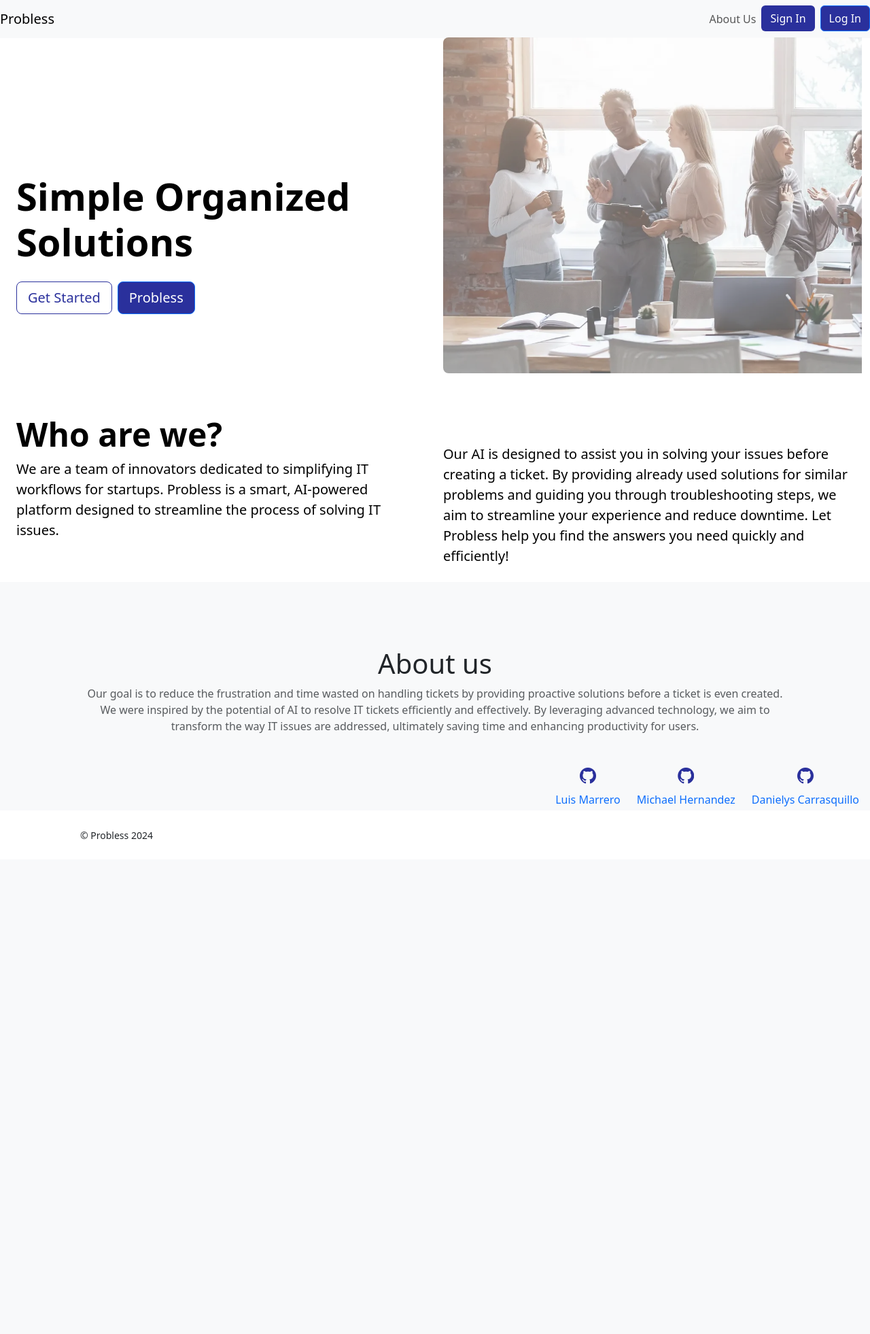
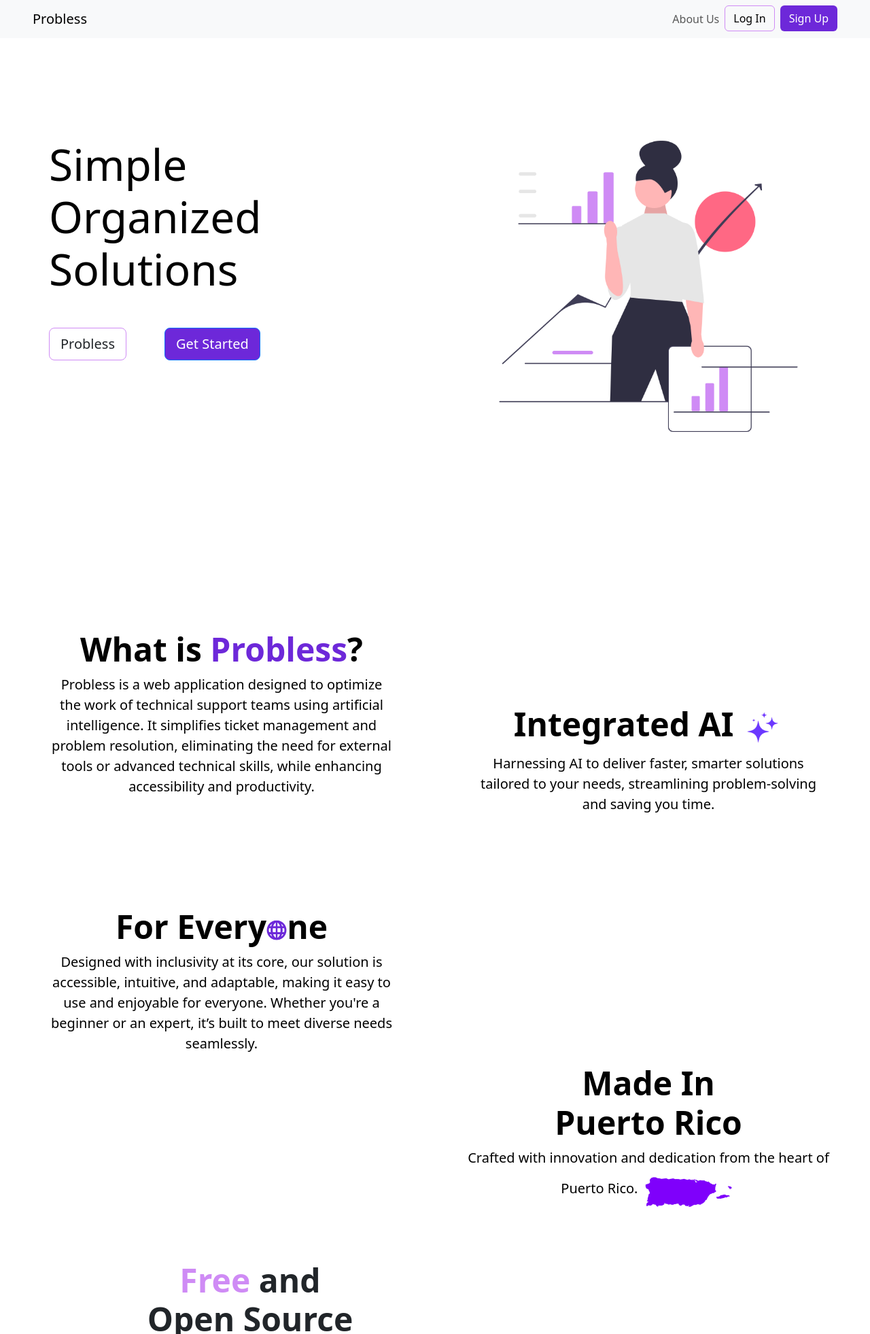
Before and after one commit to luismarrer/Probless-project, a Django app: page / in a window 1280 px wide. Shown: the top 1962 px of the page at 68% size. Before the commit the page ends 1234 px from the top, so only its background shows below. Run offline with Django 5.2, Linux system fonts and the light colour scheme; some libraries are stand-ins or nearby versions.

Commit message:
Replace old landing page styles with new CSS; remove deprecated styles and add updated button and layout designs

```diff
--- /dev/null
+++ b/probless/core/static/land-page.css
@@ -0,0 +1,64 @@
+body,
+html {
+    overflow-x: hidden;
+}
+
+.sign-up-btn {
+    background-color: #6D28D9
+}
+
+.log-in-btn {
+    background: none;
+    border-color: #CF8BF5;
+}
+
+.app-btn {
+    background: none;
+    border-color: #CF8BF5;
+}
+
+.start-btn {
+    background: #6D28D9
+}
+
+.purple-prob {
+    color: #6D28D9;
+}
+
+.sparkle {
+    width: 10%;
+    height: 10%;
+}
+
+.everyone {
+    width: 5%;
+    height: 5%;
+}
+
+.zig-zag-1 {
+    height: 300px;
+}
+
+.zig-zag-2 {
+    height: 250px;
+}
+
+.zig-zag-3 {
+    height: 150px;
+}
+
+.lillac-free {
+    color: #CF8BF5
+}
+
+.about-us {
+    color: #6D28D9;
+
+}
+
+
+
+
+#aboutMessage {
+    margin-top: 100px;
+}
--- a/probless/core/static/style-land-page.css
+++ /dev/null
@@ -1,15 +0,0 @@
-
-.img-fluid {
-    max-width: 1000px;
-    height: auto;
-    opacity: 0.7;
-    border-radius: 100px;
-    }
-
-.display-6 {
-    font-size: 1.5rem;
-    background-color: #2a309c;
-    background-clip: text;
-    -webkit-background-clip: text;
-    -webkit-text-fill-color: transparent;
-    }
--- a/probless/core/templates/home.html
+++ b/probless/core/templates/home.html
@@ -1,21 +1,27 @@
 {% load static %}
 <!DOCTYPE html>
 <html lang="en">
+
 <head>
   <meta charset="UTF-8" />
   <meta name="viewport" content="width=device-width, initial-scale=1.0" />
   <title>Probless</title>
   <!-- Bootstrap CSS -->
   <link href="https://cdn.jsdelivr.net/npm/bootstrap@5.3.0/dist/css/bootstrap.min.css" rel="stylesheet" />
-    <link href="https://cdnjs.cloudflare.com/ajax/libs/bootstrap-icons/1.10.0/font/bootstrap-icons.min.css" rel="stylesheet" />
-    <link href="{% static 'style-land-page.css' %}" rel="stylesheet" />
+  <link href="https://cdnjs.cloudflare.com/ajax/libs/bootstrap-icons/1.10.0/font/bootstrap-icons.min.css"
+    rel="stylesheet" />
+    <link href="{% static 'land-page.css' %}" rel="stylesheet">
 </head>
 
+
+
+
 <body class="d-flex flex-column min-vh-100">
-    <!-- Navigation Bar -->
+  <div id="home"></div>
   <nav class="navbar navbar-expand-lg navbar-light bg-light">
-        <a class="navbar-brand" href="#">Probless</a>
-        <button class="navbar-toggler" type="button" data-bs-toggle="collapse" data-bs-target="#navbarNavDropdown" aria-controls="navbarNavDropdown" aria-expanded="false" aria-label="Toggle navigation">
+    <a class="navbar-brand ms-5" href="#">Probless</a>
+    <button class="navbar-toggler" type="button" data-bs-toggle="collapse" data-bs-target="#navbarNavDropdown"
+      aria-controls="navbarNavDropdown" aria-expanded="false" aria-label="Toggle navigation">
       <span class="navbar-toggler-icon"></span>
     </button>
     <div class="collapse navbar-collapse" id="navbarNavDropdown">
@@ -25,71 +31,141 @@
         </li>
         <li class="nav-item">
           <div class="d-flex gap-2">
-                        <a href="{% url 'signup_owner' %}" class="btn button-primary text-white" style="background: #2a309c">Sign In</a>
-                        <a href="{% url 'login' %}" class="btn btn-primary text-white" style="background: #2a309c">Log In</a>
+            <a href="{% url 'login' %}" class="btn btn-primary text-black log-in-btn">Log In</a>
+            <a href="{% url 'signup_owner' %}" class="btn button-primary text-white sign-up-btn me-5">Sign
+              Up</a>
           </div>
         </li>
       </ul>
     </div>
   </nav>
 
-    <!-- Main Content -->
-    <div class="container-fluid d-flex justify-content-center align-items-center vh-100 text-black">
+
+  <div class="container-fluid d-flex justify-content-center align-items-center text-black" >
     <div class="row w-100">
-            <div class="col-md-6 text-start">
-                <div id="aboutMessage" class="about-message text-black" style="opacity: 0; transition: opacity 2s ease-in;">
-                    <div style="height: 200px;"></div>
-                    <h1 class="display-4 fw-bold">Simple Organized Solutions</h1>
-                    <div class="d-flex gap-2 mt-4">
-                        <a href="{% url 'signup_owner' %}" class="btn btn-lg" style="background: none; border-color: #2a309c; color: #2a309c">Get Started</a>
-                        <a href="https://github.com/luismarrer/Probless-project/tree/main" class="btn btn-lg btn-primary text-white" style="background: #2a309c">Probless</a>
+      <div class="col-md-6">
+        <div id="aboutMessage" class="about-message text-start">
+          <h1 class="display-3 text-black pt-5 mx-5">
+            Simple Organized Solutions
+          </h1>
+
+          <span> </span>
+          <div class="d-flex gap-2 mt-5">
+            <a href="https://github.com/luismarrer/Probless-project/tree/main"
+              class="btn btn-lg fs-5 p-auto me-5 button-primary ms-5 app-btn">Probless</a>
+            <a href="{% url 'signup_owner' %}" class="btn btn-lg btn-primary text-white start-btn">Get
+              Started</a>
           </div>
         </div>
-                <div style="height: 100px;"></div>
-                <h2 class="display-5 fw-bolder mt-5">Who are we?</h2>
-                <p class="lead fw-light mb-4">
-                    We are a team of innovators dedicated to simplifying IT workflows for startups. Probless is a smart, AI-powered platform designed to streamline the process of solving IT issues.
+        <div class="zig-zag-1"></div>
+        <h2 class="display-5 fw-bolder mt-5 pt-5 text-center">What is <span class="purple-prob">Probless</span>?</h2>
+        <p class="lead fw-light mb-4 text-center mx-5">
+          Probless is a web application designed to optimize the work of technical support teams using artificial
+          intelligence. It simplifies ticket management and problem resolution, eliminating the need for external tools
+          or advanced technical skills, while enhancing accessibility and productivity.
         </p>
       </div>
-            <div class="col-md-6 image-container overflow-hidden">  <!-- Added overflow-hidden class -->
-                <img src="{% static 'landpage.jpg' %}" alt="Descriptive Alt Text" class="img-fluid rounded-3 opacity-70" style="max-height: 100%; object-fit: cover;" />
-                <div class="my-4"></div>
-                <div style="height: 80px;"></div>
-                <p class="lead fw-light mb-4">
-                    Our AI is designed to assist you in solving your issues before creating a ticket. By providing already used solutions for similar problems and guiding you through troubleshooting steps, we aim to streamline your experience and reduce downtime. Let Probless help you find the answers you need quickly and efficiently!
+
+
+      <div class="col-md-6 mt-5 pt-5">
+        <img src="{% static 'landpage.png' %}" class="img-fluid" />
+
+
+        <div class="zig-zag-2"></div>
+
+
+        <h2 class="display-5 fw-bolder mt-5 pt-5 text-center">Integrated AI <img src="{% static 'sparkle.png' %}" class="sparkle"></h2>
+        <p class="lead fw-light mb-4 text-center mx-5">
+          Harnessing AI to deliver faster, smarter solutions tailored to your needs, streamlining problem-solving and
+          saving you time.
         </p>
       </div>
+
+      <div class="col-md-6 mt-2 pt-2">
+
+        <h2 class="display-5 fw-bolder mt-5 pt-5 text-center">For Every<img src="{% static 'letter-o.png' %}" class="everyone">ne</h2>
+        <p class="lead fw-light mb-4 text-center mx-5">
+          Designed with inclusivity at its core, our solution is accessible, intuitive, and adaptable, making it easy to
+          use and enjoyable for everyone. Whether you're a beginner or an expert, it’s built to meet diverse needs
+          seamlessly.
+        </p>
+      </div>
+
+      <div class="col-md-6 mt-5 pt-5 mx-auto">
+        <div class="zig-zag-3"></div>
+
+        <h2 class="display-5 fw-bolder mt-5 pt-5 text-center mx-2">Made In <br> Puerto Rico</h2>
+        <p class="lead fw-light mb-4 text-center mx-4">
+          Crafted with innovation and dedication from the heart of Puerto Rico.
+          <img src="{% static 'puertorro.png' %}" class="w-25">
+        </p>
+      </div>
+
+
     </div>
   </div>
 
-    <!-- About Section -->
+  <div class="col-md-6 mt-2 pt-2 mx-5">
+
+    <h2 class="display-5 fw-bolder mt-3 pt-3 text-center"><span class="lillac-free">Free</span> and <br> Open Source
+    </h2>
+    <p class="lead fw-light mb-4 text-center mx-5 mb-5 pb-5">
+      Designed with inclusivity at its core, our solution is accessible, intuitive, and adaptable, making it easy to
+      use and enjoyable for everyone. Whether you're a beginner or an expert, it’s built to meet diverse needs
+      seamlessly.
+    </p>
+  </div>
+
+  <!--div class="col-md-6 offset-md-6 mt-4 pt-4 pe-5 pb-5">
+    <div class="row">
+      <div class="col text-end">
+        <img
+          src="https://media1.giphy.com/media/cmNXhHqqK5HhTHUK4g/giphy.gif?cid=6c09b952b95jrynfqdk3o5733h517atq3t2zd6wced5qc5ni&ep=v1_gifs_search&rid=giphy.gif&ct=g"
+          class="img-fluid rounded-5">
+      </div>
+    </div>
+  </div-->
+
   <section class="bg-light py-5 position-relative" id="about">
-        <div class="container px-5">
+
     <div class="row gx-5 justify-content-center">
       <div class="col-xxl-8 text-center my-5">
-                    <h1>About us</h1>
-                    <p class="text-muted">
-                        Our goal is to reduce the frustration and time wasted on handling tickets by providing proactive solutions before a ticket is even created. We were inspired by the potential of AI to resolve IT tickets efficiently and effectively. By leveraging advanced technology, we aim to transform the way IT issues are addressed, ultimately saving time and enhancing productivity for users.
+        <h1 class="fw-bold about-us">About us</h1>
+        <p>
+          Probless was inspired by the need to make support more efficient across all teams. We saw how time-consuming
+          and repetitive tasks could slow down work, which led us to create a solution that empowers teams to work
+          smarter. With AI-driven suggestions before a ticket is even submitted, Probless offers simple, organized
+          solutions to help small teams and startups streamline support, saving time and allowing them to focus on what
+          truly matters.
         </p>
       </div>
     </div>
     <!-- GitHub links positioned to the top-right corner -->
-            <div class="d-flex gap-4 position-absolute top-0 end-0 p-3" style="margin-top: 255px">
+    <div class="d-flex gap-4 justify-content-center">
       <div class="text-center">
         <a href="https://github.com/luismarrer" class="text-decoration-none">
-                        <i class="bi bi-github display-6"></i>
+          <i class="bi bi-github fs-2 text-black"></i>
+          <a href="https://www.linkedin.com/in/luis-marr/">
+            <i class="bi bi-linkedin fs-3"></i>
+          </a>
           <p class="mt-2">Luis Marrero</p>
         </a>
       </div>
       <div class="text-center">
         <a href="https://github.com/MikeHe2" class="text-decoration-none">
-                        <i class="bi bi-github display-6"></i>
+          <i class="bi bi-github fs-2 text-black"></i>
+          <a href="https://www.linkedin.com/in/michael-hern%C3%A1ndez-hern%C3%A1ndez-38a79a1a3/">
+            <i class="bi bi-linkedin fs-3"></i>
+          </a>
           <p class="mt-2">Michael Hernandez</p>
         </a>
       </div>
       <div class="text-center">
         <a href="https://github.com/nellyretto" class="text-decoration-none">
-                        <i class="bi bi-github display-6"></i>
+          <i class="bi bi-github fs-2 text-black"></i>
+          <a href="https://www.linkedin.com/in/danielys-carrasquillo-sierra-8548b028b/">
+            <i class="bi-linkedin fs-3"></i>
+          </a>
           <p class="mt-2">Danielys Carrasquillo</p>
         </a>
       </div>
@@ -97,30 +173,30 @@
     </div>
   </section>
 
-    <!-- Footer -->
+
   <footer class="bg-white py-4 mt-auto">
-        <div class="container px-5">
+
+    <div class="container">
       <div class="row align-items-center justify-content-between">
+
+        <!-- Links Section -->
         <div class="col-auto">
-                    <small>&copy; Probless 2024</small>
+          <a href="#home" class="text-decoration-none me-3">Home</a>
+          <a href="https://github.com/luismarrer/Probless-project/tree/main"
+            class="text-decoration-none me-3">Repository</a>
+          <a href="#blog-post" class="text-decoration-none">Blog Post</a>
+        </div>
+        <!-- Copyright Section -->
+        <div class="col-auto">
+          <small>&copy; Copyright Probless 2024</small>
         </div>
       </div>
     </div>
   </footer>
 
-    <!-- Bootstrap JS -->
-    <script src="https://cdn.jsdelivr.net/npm/bootstrap@5.3.0/dist/js/bootstrap.bundle.min.js"></script>
 
-    <!-- JavaScript fade-in effect -->
-    <script>
-        document.addEventListener("DOMContentLoaded", function () {
-            const aboutMessage = document.getElementById("aboutMessage");
-            setTimeout(function () {
-                aboutMessage.style.opacity = 1;  // Use inline style for transition
-            }, 100);
-        });
-    </script>
 </body>
+
 </html>
 
 {% block title %}{% endblock %}
```
Also changed, not shown: probless_frontend/css/land-page.css (added, +64 -0 lines), probless_frontend/land-page.html (+143 -188 lines), probless/core/static/landpage.jpg (deleted), probless/core/static/landpage.png (added), probless/core/static/letter-o.png (added), probless/core/static/puertorro.png (added), probless/core/static/sparkle.png (added), probless_frontend/animation.gif (added), probless_frontend/landpage.png (added), probless_frontend/letter-o.png (added), probless_frontend/puertorro.png (added), probless_frontend/sparkle.png (added). Lines whose indentation alone changed are shown as unchanged.
